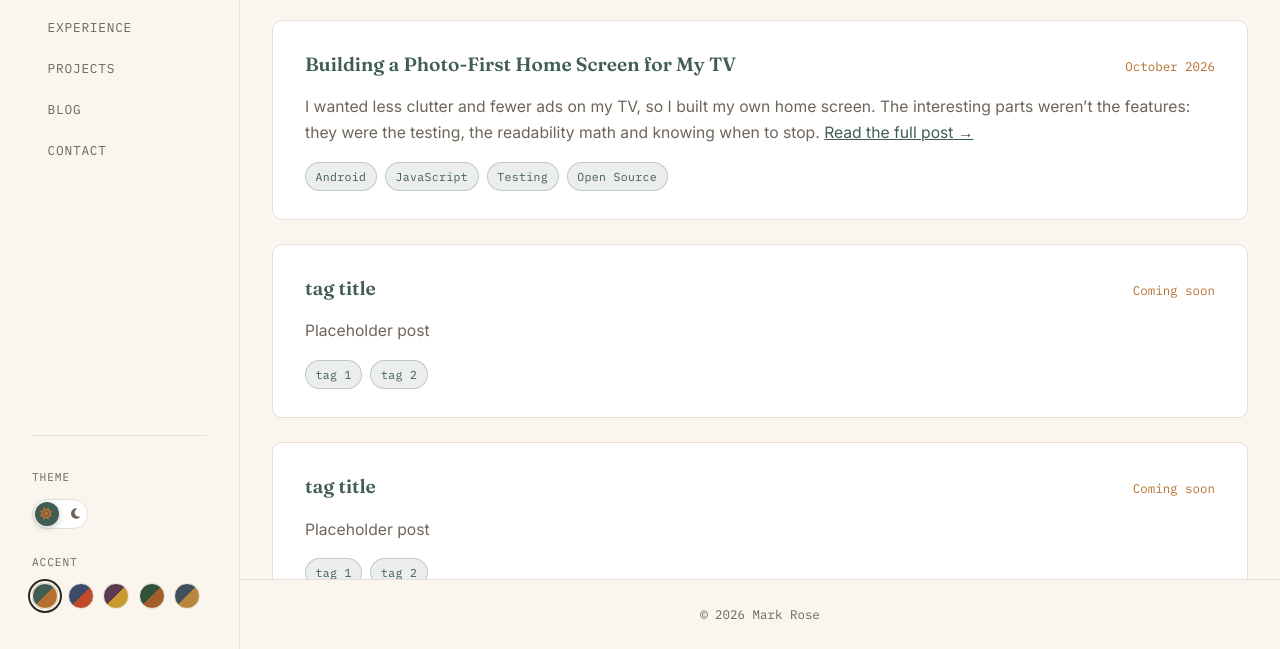
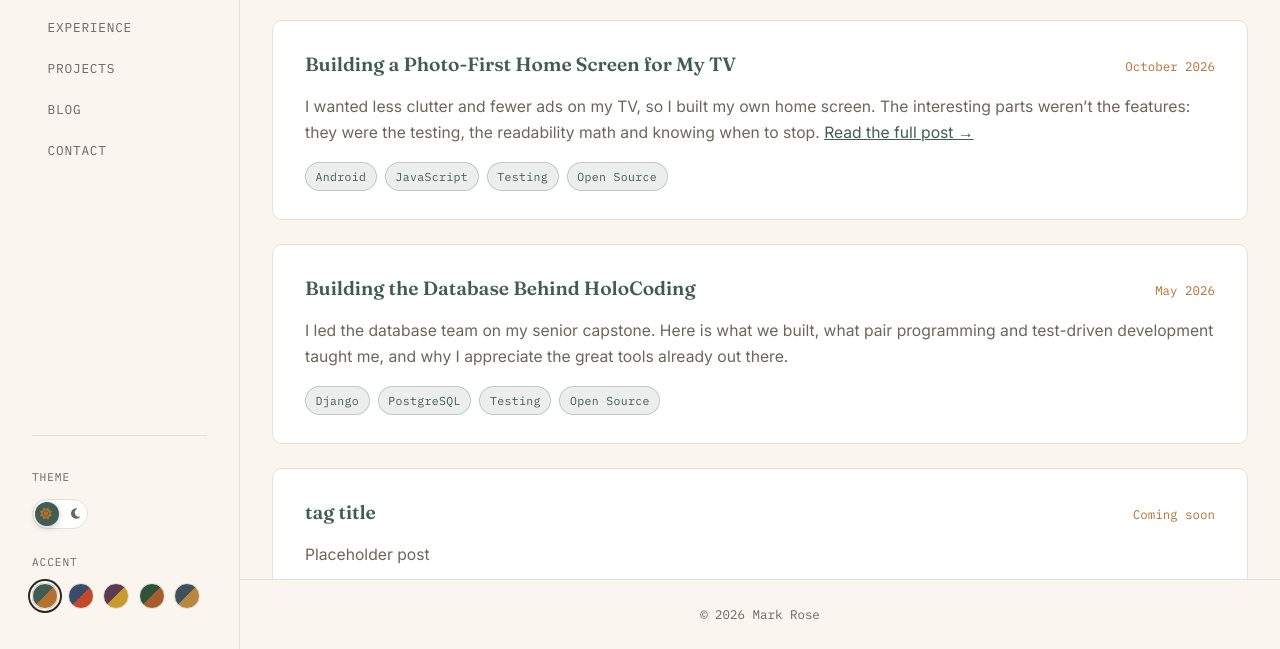
Before and after one commit to Mark-Stephen-Rose/Mark-Stephen-Rose.github.io, a plain HTML site: page index.html in a window 1280 px wide. Both pictures are taken after a click on the link "BLOG". Shown: the part 151-800 px from the top of the page. Drawn offline with Linux system fonts and the light colour scheme.

Commit message:
Modify blog entry details and tags
Updated blog entry with new title, date, and excerpt. Added relevant tags for better categorization.

```diff
--- a/index.html
+++ b/index.html
@@ -237,13 +237,15 @@
 
     <div class="blog-entry">
       <div class="blog-header">
-        <strong><a href="#">tag title</a></strong>
-        <span class="blog-date">Coming soon</span>
+        <strong><a href="blog/holocoding.html">Building the Database Behind HoloCoding</a></strong>
+        <span class="blog-date">May 2026</span>
       </div>
-      <p class="blog-excerpt">Placeholder post</p>
+      <p class="blog-excerpt">I led the database team on my senior capstone. Here is what we built, what pair programming and test-driven development taught me, and why I appreciate the great tools already out there.</p>
       <div class="tag-list">
-        <span class="tag">tag 1</span>
-        <span class="tag">tag 2</span>
+        <span class="tag">Django</span>
+        <span class="tag">PostgreSQL</span>
+        <span class="tag">Testing</span>
+        <span class="tag">Open Source</span>
       </div>
     </div>
 
```
